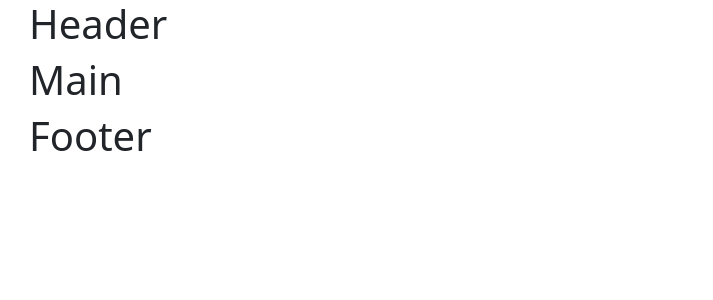
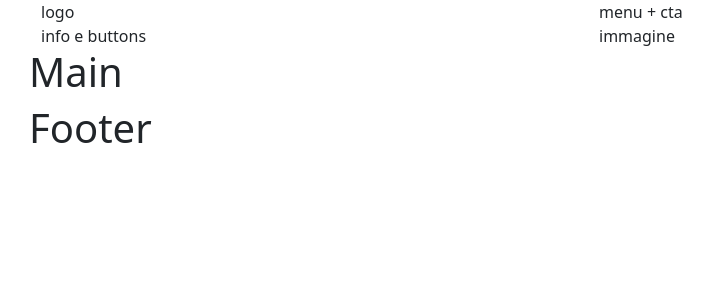
Before and after one commit to GiacWebDev/proj-html-vuejs, a Vue app: page / in a window 1280 px wide. Shown: the top 300 px of the page, without its empty margins (53-766 px from the left). Built offline with nearby package versions, Linux system fonts and the light colour scheme.

Commit message:
[add] _variables.scss colors layout

```diff
--- a/src/assets/scss/main.scss
+++ b/src/assets/scss/main.scss
@@ -1 +1,2 @@
 @import 'bootstrap/scss/bootstrap';
+@import './partials/variables';
--- /dev/null
+++ b/src/assets/scss/partials/_variables.scss
@@ -0,0 +1,14 @@
+
+// FADE in Sections
+$light-primary: #0B1851; // sfumatura chiara del blu  principale
+$dark-primary: #020332;
+
+// Buttons and elements
+$light-Seconday: #F9636B; // sfumatura chiara dell'arancione principale
+$dark-Secondary: #B6246E;
+
+// Text Color
+$section-title: #D65765;
+
+// Card Background & text
+$card-light: #FEFEFE
--- a/src/components/AppHeader.vue
+++ b/src/components/AppHeader.vue
@@ -1,13 +1,35 @@
 <script>
+
+import NavBar from './partials/NavBar.vue';
+
 export default {
-  name: 'AppHeader'
+  name: 'AppHeader',
+  components: {
+    NavBar
+  }
 }
 </script>
 
 
 <template>
 
-<h1>Header</h1>
+  <NavBar />
+
+  <div class="jumbotron">
+    <div class="container">
+      <div class="row row-cols-2">
+
+        <div class="col">
+          info e buttons
+        </div>
+
+        <div class="col">
+         immagine
+        </div>
+
+      </div>
+    </div>
+  </div>
 
 </template>
 
--- a/src/components/partials/NavBar.vue
+++ b/src/components/partials/NavBar.vue
@@ -7,7 +7,19 @@ export default {
 
 <template>
 
-  <h1>NavBar</h1>
+  <div class="container">
+    <div class="row row-cols-2">
+
+      <div class="col">
+        logo
+      </div>
+
+      <div class="col">
+        menu + cta
+      </div>
+
+    </div>
+  </div>
 
 </template>
 
```
